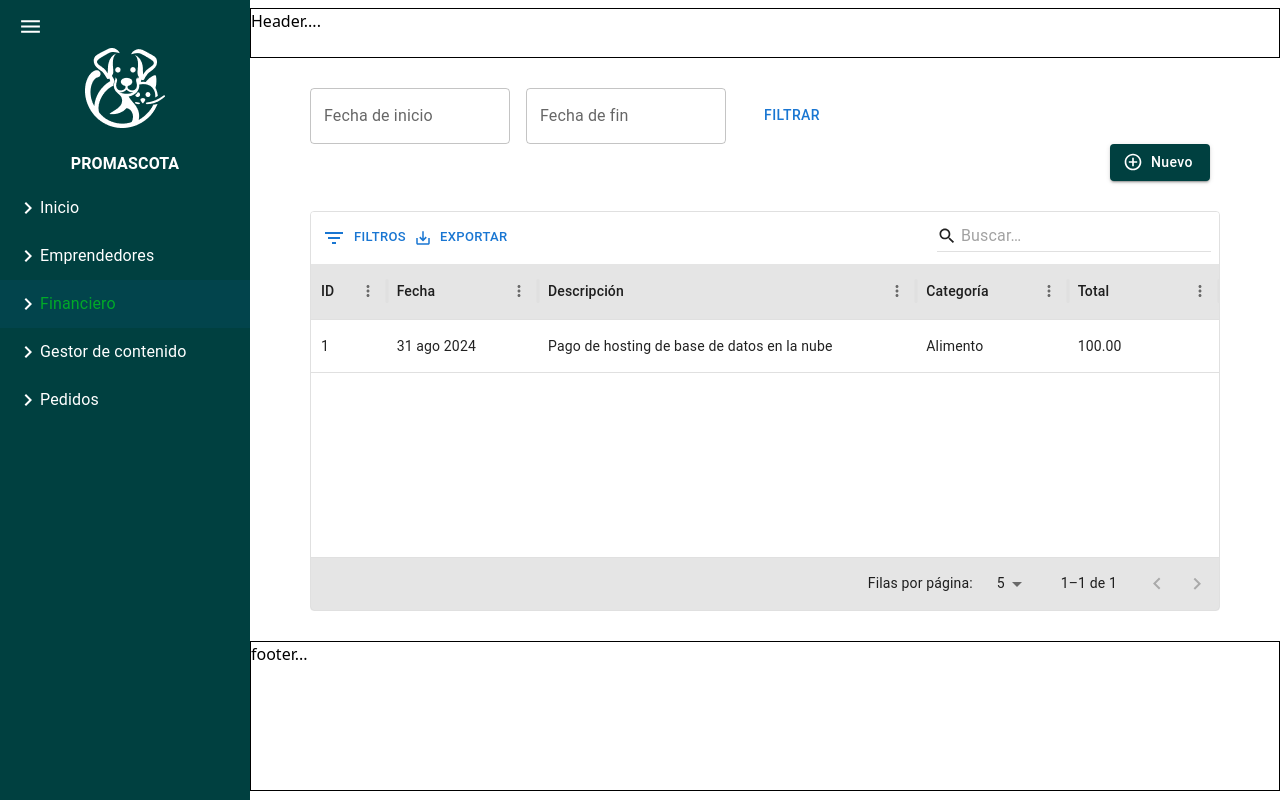
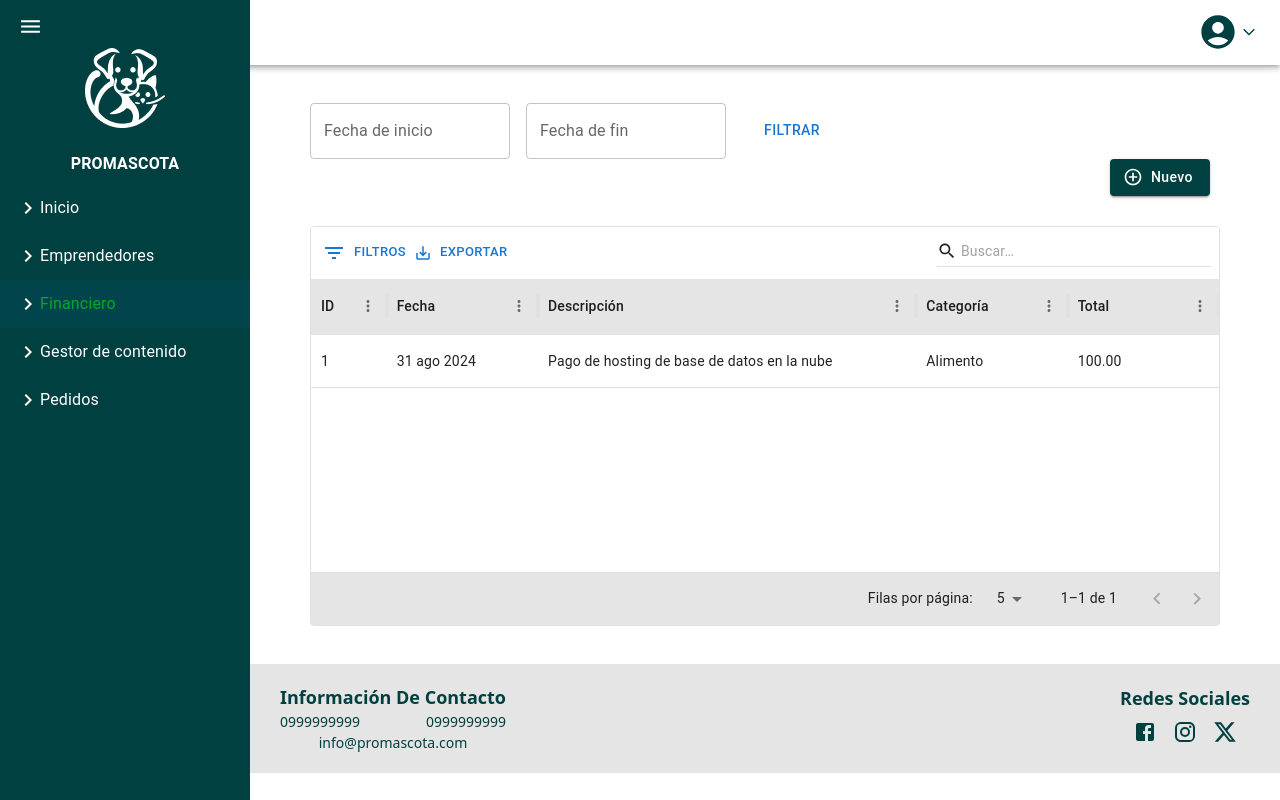
Before and after one commit to PROMASCOTA-TIC/Frontend-Administrator, a Next.js app: page /financiero/egresos in a window 1280 px wide. Built offline with nearby package versions, Linux system fonts and the light colour scheme.

Commit message:
feat:  Integrar los componentes de TopNavbar y PieDePagina

```diff
--- a/src/components/index.ts
+++ /dev/null
@@ -1,2 +0,0 @@
-
-export * from './ui/sidebar/Sidebar';
--- a/src/components/ui/dashboard/Dashboard.tsx
+++ b/src/components/ui/dashboard/Dashboard.tsx
@@ -5,6 +5,8 @@ import React, { useState } from "react";
 import { Grid2 } from "@mui/material";
 import MarginWidthWrapper from "../wrapper/Margin-width-wrapper";
 import PageWrapper from "../wrapper/Page-wrapper";
+import TopNavbar from "../top-navbar/TopNavbar";
+import PieDePagina from "../footer/PieDePagina";
 
 
 
@@ -20,7 +22,8 @@ export default function Dashboard({
         <html lang="en">
             <body>
                 <Grid2 container spacing={1}>
-                    <Grid2
+                    <TopNavbar />
+                    <Grid2 className="absolute"
                         size={{ xs: isOpen ? 1 : 0, sm: isOpen ? 2 : 0, md: isOpen ? 2 : 0 }}
                         maxWidth={isOpen ? "250px" : "0px"}
                     >
@@ -32,21 +35,15 @@ export default function Dashboard({
                         maxWidth={{ md: isOpen ? "calc(100% - 250px)" : "100%"}}
                         marginLeft={{md: isOpen ? "250px" : "0px"}}
                         >
-
                         <main>
-                            <div style={{height: '50px', border: '1px solid'}}>
-                                Header....
-                            </div>
                             <MarginWidthWrapper>
                                 <PageWrapper>
                                     {children}
                                 </PageWrapper>
                             </MarginWidthWrapper>
-                            <div style={{height: '150px', border: '1px solid'}}>
-                                footer...
-                            </div>
                         </main>
                     </Grid2>
+                    <PieDePagina isOpen={isOpen} />
                 </Grid2>
             </body>
         </html>
--- a/src/components/ui/footer/PieDePagina.tsx
+++ b/src/components/ui/footer/PieDePagina.tsx
@@ -4,18 +4,24 @@ import { Facebook, Instagram, X } from '@mui/icons-material';
 
 import '/src/assets/styles/gestionContenido/general.css';
 
-const PieDePagina = () => {
+interface PieDePaginaProps {
+    isOpen: boolean;
+}
+
+const PieDePagina: React.FC<PieDePaginaProps> = ({ isOpen }) => {
     return (
         <Box
             component="footer"
-            className='bg-black10 txtcolor-primary txt-center'
+            className="bg-black10 txtcolor-primary txt-center"
             sx={{
+                width: isOpen ? 'calc(100% - 250px)' : '100%',
                 display: 'flex',
                 flexDirection: { xs: 'column', md: 'row' },
                 justifyContent: 'space-between',
                 alignItems: 'center',
                 gap: { xs: '20px', md: '0' },
-                padding: '20px 30px'
+                padding: '20px 30px',
+                margin: { xs: '0', md: isOpen ? '0 0 0 250px ' : '0' },
             }}
         >
             <div>
--- a/src/components/ui/sidebar/Sidebar.tsx
+++ b/src/components/ui/sidebar/Sidebar.tsx
@@ -44,9 +44,9 @@ const SIDEBAR_ITEMS: SideBarItem[] = [
         path: '/gestor-de-contenido',
         submenu: true,
         subMenuItems: [
-            { title: 'Enlaces de interés', path: '/gestor-de-contenido/enlaces-de-interes' },
-            { title: 'Publi-Reportajes', path: '/gestor-de-contenido/publi-reportajes' },
-            { title: 'Preguntas Frecuentes', path: '/gestor-de-contenido/preguntas-frecuentes' },
+            { title: 'Enlaces de interés', path: '/gestion-contenido/enlaces-interes' },
+            { title: 'Publi-Reportajes', path: '/gestion-contenido/publireportajes' },
+            { title: 'Preguntas Frecuentes', path: '/gestion-contenido/preguntas-frecuentes' },
         ],
     },
     {
@@ -95,14 +95,14 @@ const Sidebar = ({ isOpen, setIsOpen }: { isOpen: boolean; setIsOpen: React.Disp
                     display: 'flex',
                     alignItems: 'center',
                     zIndex: 11,
-                    position: 'fixed',
+                    position: 'absolute',
                     color: isOpen ? '#fff' : themePalette.primary,
                     '&:hover': {
                         backgroundColor: 'transparent',
                     },
                 }}
             >
-                <MenuIcon sx={{ fontSize: '25px' }} />
+                <MenuIcon sx={{ fontSize: '25px', marginLeft: !isOpen ? '21px' : '0px' }} />
                 {!isOpen && (
                     <>
                         <Image src={LogoVerde} alt='Logo de un perro y un gato' width={40} height={40} priority style={{ marginLeft: '10px' }} />
--- a/src/components/ui/top-navbar/TopNavbar.tsx
+++ b/src/components/ui/top-navbar/TopNavbar.tsx
@@ -10,7 +10,7 @@ import { themePalette } from '@/config/theme.config';
 
 
 const settings = [
-  { path: '/logout', text: 'Cerrar sesión' },
+  { path: '/auth/login', text: 'Cerrar sesión' },
 ];
 
 const TopNavbar: React.FC = () => {
@@ -25,7 +25,7 @@ const TopNavbar: React.FC = () => {
   };
 
   return (
-    <AppBar position="static" sx={{ width: '100%', height: { xs: '60px', md: '80px',background:themePalette.cwhite } }}>
+    <AppBar position="static" sx={{ width: '100%', height: { xs: '60px', md: '65px', background: themePalette.cwhite } }}>
       <Container maxWidth="xl" >
         <Toolbar disableGutters sx={{ height: '100%', justifyContent: 'space-between', flexWrap: 'wrap' }}>
 
@@ -33,7 +33,7 @@ const TopNavbar: React.FC = () => {
           <Box sx={{ flexGrow: 0, display: 'flex', alignItems: 'center', ml: 'auto' }}>
             <Tooltip title="Open settings">
               <Box sx={{ display: 'flex', flexDirection: 'column', alignItems: 'center' }}>
-              <IconButton onClick={handleOpenUserMenu} sx={{ p: 0,display: 'flex', alignItems: 'center' }}>
+                <IconButton onClick={handleOpenUserMenu} sx={{ p: 0, display: 'flex', alignItems: 'center' }}>
                   <AccountCircleIcon sx={{ color: themePalette.primary, fontSize: { xs: 28, md: 40 } }} />
                   <ArrowForwardIosIcon
                     sx={{ color: themePalette.primary, fontSize: { xs: 10, md: 14 }, ml: 0.5, transform: 'rotate(90deg)' }}
```
Also changed, not shown: src/components/ui/footer/index.ts (deleted). Lines whose indentation alone changed are shown as unchanged.
